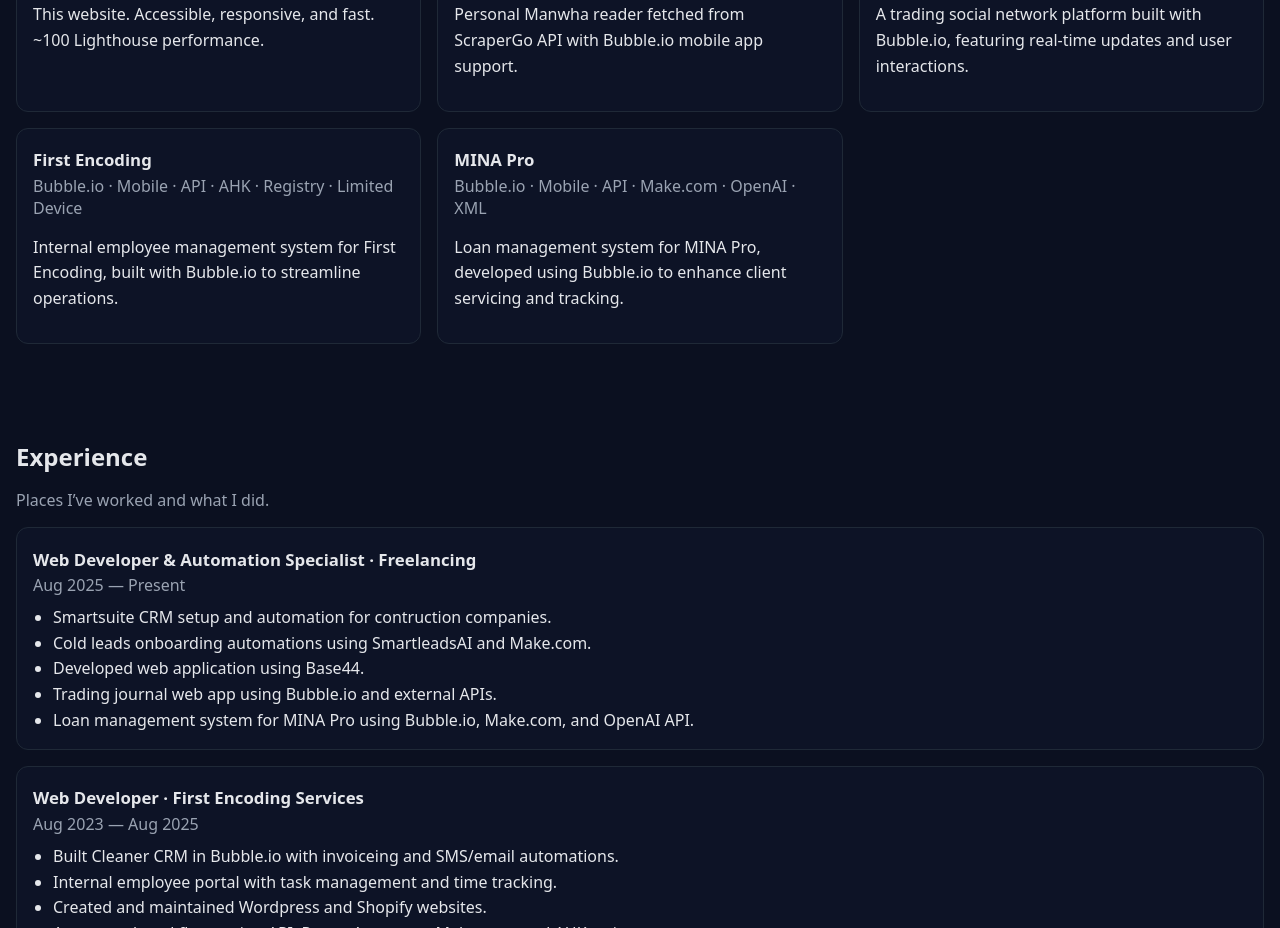
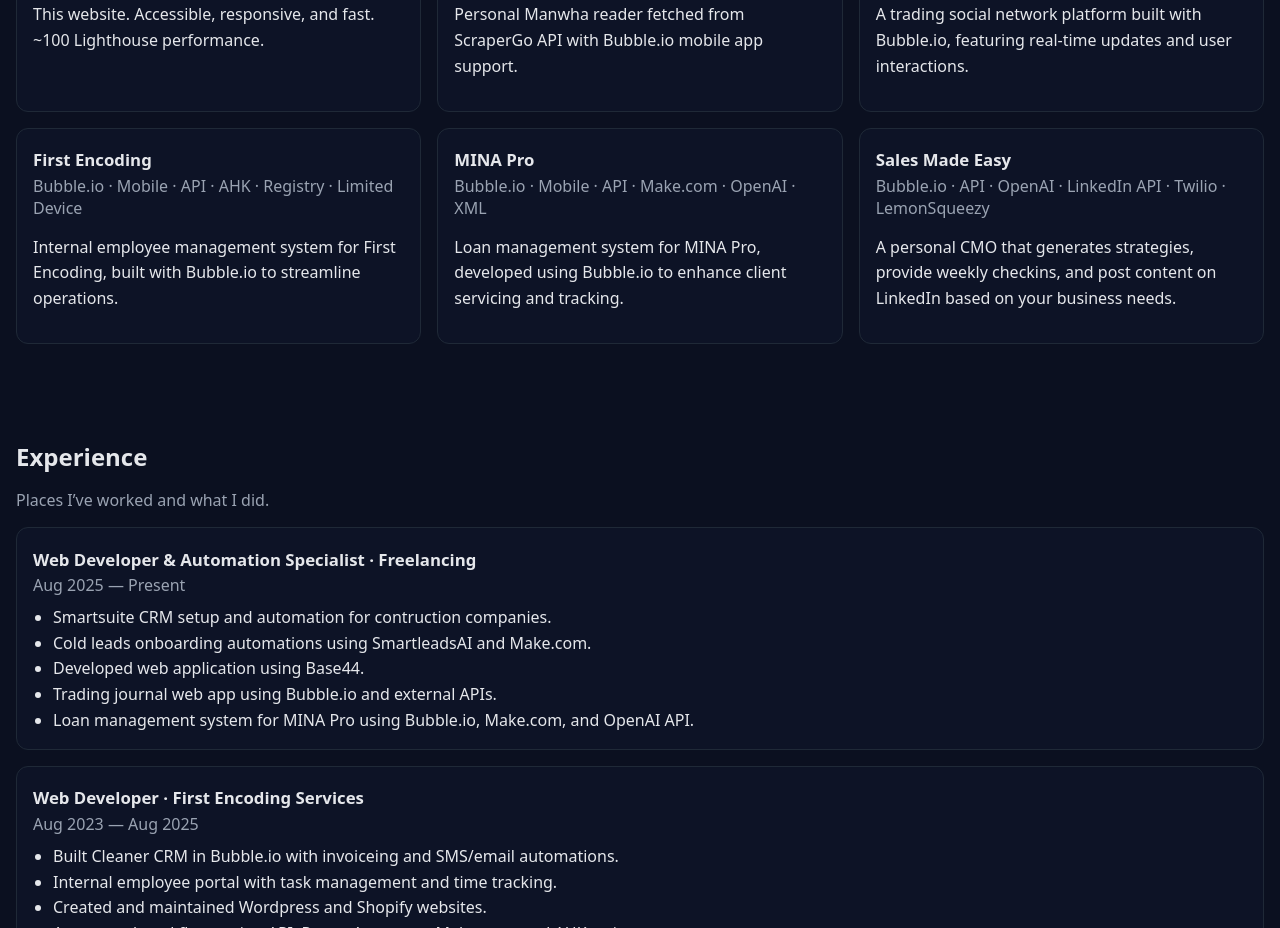
Before and after one commit to eeexde/edrian-profile, a React (Vite) app: page / in a window 1280 px wide. Shown: the part 860-1788 px from the top of the page. Built offline with nearby package versions, Linux system fonts and the light colour scheme.

Commit message:
added salesms on the projects

```diff
--- a/src/data/projects.ts
+++ b/src/data/projects.ts
@@ -35,5 +35,12 @@
     summary: 'Loan management system for MINA Pro, developed using Bubble.io to enhance client servicing and tracking.',
     url: 'https://minapro.io',
     stack: ['Bubble.io', 'Mobile', 'API', 'Make.com', 'OpenAI', 'XML']
+  },
+  {
+    slug: 'salesms',
+    name: 'Sales Made Easy',
+    summary: 'A personal CMO that generates strategies, provide weekly checkins, and post content on LinkedIn based on your business needs.',
+    url: 'https://lucio-62986.bubbleapps.io/version-test',
+    stack: ['Bubble.io', 'API', 'OpenAI', 'LinkedIn API', 'Twilio', 'LemonSqueezy']
   }
 ]
```
